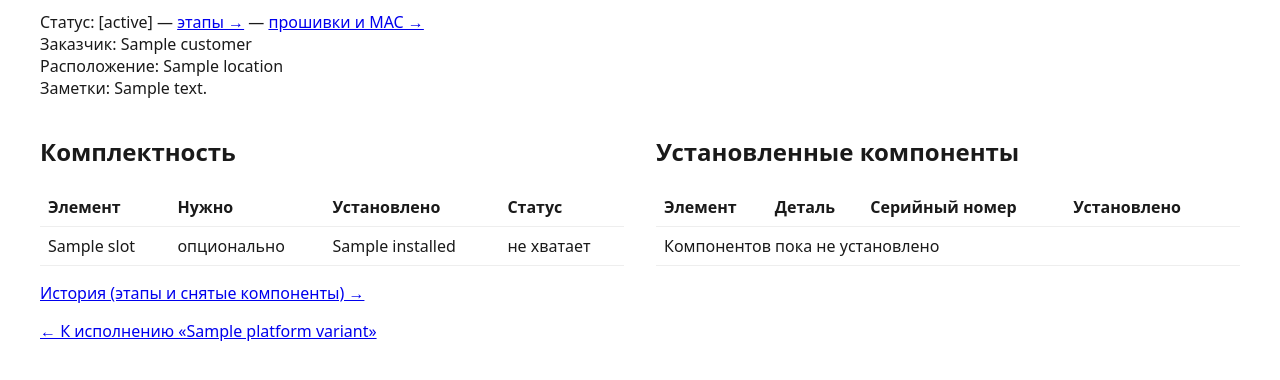
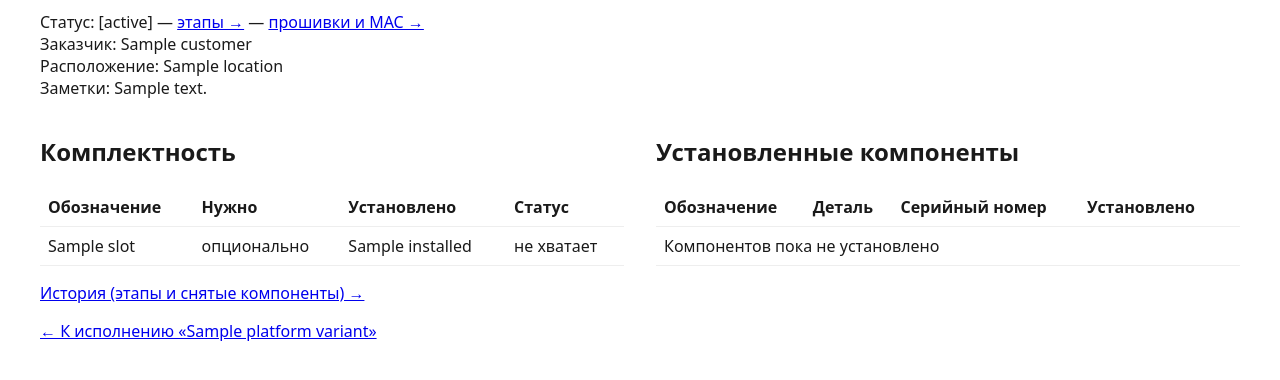
Before and after one commit to Kerosin3/server-sku-app, a FastAPI app: template app/templates/item_detail.html in a window 1280 px wide. Shown: the part 184-564 px from the top of the page. Run offline with FastAPI, Linux system fonts and the light colour scheme; the template is opened without the code that fills it: most values are stand-ins (such as "Sample title", 1, 10 or a date in 2020).

Commit message:
Rename "Элемент" -> "Обозначение" on the item detail page only
Scoped per user feedback: on /items/{id}, the slot_name shown (CPU, MP,
...) is a reference designator, not "the element" — "Деталь" already
correctly names the actual physical part. Limited to this page's
labels (checklist table, installed-components table, install-component
form); the constructor's own "Элементы изделия" terminology on
/variants/{id} is untouched — user confirmed this was about on-page
display only, not the broader vocabulary.

Co-Authored-By: Claude Sonnet 5 <noreply@anthropic.com>

```diff
--- a/app/templates/item_detail.html
+++ b/app/templates/item_detail.html
@@ -36,7 +36,7 @@
     <h2>Комплектность</h2>
     <table>
       <thead>
-        <tr><th>Элемент</th><th>Нужно</th><th>Установлено</th><th>Статус</th></tr>
+        <tr><th>Обозначение</th><th>Нужно</th><th>Установлено</th><th>Статус</th></tr>
       </thead>
       <tbody>
         {% for row in checklist %}
@@ -47,7 +47,7 @@
           <td>{{ "✓ укомплектовано" if row.complete else "не хватает" }}</td>
         </tr>
         {% else %}
-        <tr><td colspan="4">У исполнения нет элементов</td></tr>
+        <tr><td colspan="4">У исполнения нет обозначений</td></tr>
         {% endfor %}
       </tbody>
     </table>
@@ -57,7 +57,7 @@
     <h2>Установленные компоненты</h2>
     <table>
       <thead>
-        <tr><th>Элемент</th><th>Деталь</th><th>Серийный номер</th><th>Установлено</th><th></th></tr>
+        <tr><th>Обозначение</th><th>Деталь</th><th>Серийный номер</th><th>Установлено</th><th></th></tr>
       </thead>
       <tbody>
         {% for c in item.components if c.removed_at is none %}
@@ -89,9 +89,9 @@
 {% if user.role in ('admin', 'engineer') %}
 <h2>Установить компонент</h2>
 <form method="post" action="/items/{{ item.id }}/components">
-  <label>Элемент
+  <label>Обозначение
     <select name="platform_variant_slot_id" required>
-      <option value="" disabled selected>— выберите элемент —</option>
+      <option value="" disabled selected>— выберите обозначение —</option>
       {% for s in item.platform_variant.slots %}
       <option value="{{ s.id }}">{{ s.slot_name }} ({{ s.category.name }})</option>
       {% endfor %}
```
